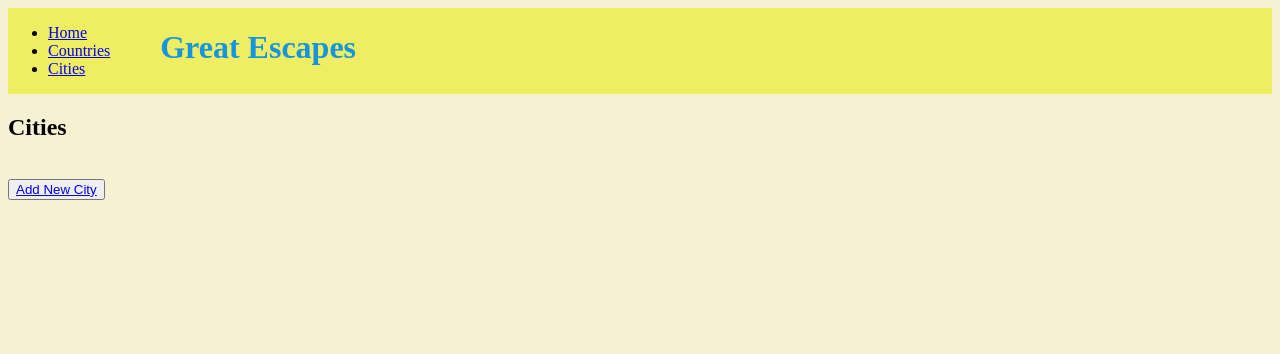
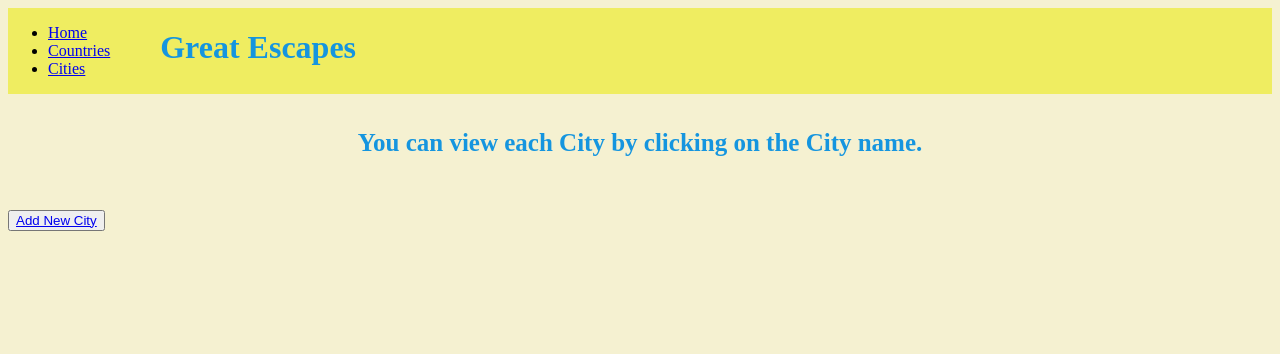
Before and after one commit to judes77/bucket_list_python_project, a Flask app: page /cities in a window 1280 px wide. Shown: the top 354 px of the page. Run offline with Flask 2, Linux system fonts and the light colour scheme; data that the repository does not hold is empty; some libraries are stand-ins or nearby versions.

Commit message:
works on css, changes to be made

```diff
--- a/static/style.css
+++ b/static/style.css
@@ -1,5 +1,4 @@
 /*index.html*/
-
 
 
 
@@ -13,12 +12,14 @@
 nav > h1{
     text-align: center;
     font-size: 40px;
+    list-style: none;
 }
 
 header {
     display: flex;
     justify-content: flex-start;
     background-color: hsl(59, 82%, 66%);
+    border-color: black;
 
 }
 
@@ -26,6 +27,7 @@ header {
 
     margin-left: 50px;
     color: rgb(21, 149, 223);
+
 }
 
 .description{
@@ -44,6 +46,17 @@ html {
 }
 /* city/index.html */
 
+body > h1 {
+    font-size: 25px;
+    text-align: center;
+    color: rgb(21, 149, 223);
+}
+
+.cityname {
+    font-size: 27px;
+}
+
+
 
 
 
@@ -58,8 +71,9 @@ html {
 
 
 /* country/index.html */
-
-
+.countryname {
+    font-size: 27px;
+}
 
 
 /* country/edit.html */
--- a/templates/cities/index.html
+++ b/templates/cities/index.html
@@ -1,22 +1,31 @@
 {% extends 'base.html' %}
 
 {% block content %}
-<h2>Cities</h2>
-
-
+<br>
+<h1>You can view each City by clicking on the City name.</h1>
+<br>
+<br>
+<button><a href="/cities/new">Add New City</a></button>
+<br>
+<br>
+<section>
 {% for city in all_cities %}
 
 
-        <a href="/cities/{{city.id}}">{{city.name}}</a><br>
+        <a class="cityname" href="/cities/{{city.id}}">{{city.name}}</a>
+        <br>
+        <br>
     <button><a href="/cities/{{ city.id }}/edit">Update</a></button>
-  <br>
-        <br>
+    <br>
+    <br>
         <form class="delete-form" action="/cities/{{city.id}}/delete" method="POST">
           <input type="submit" value="Delete" style="color: blue;">
           </form>
-
+          <br>
+          <br>
     {% endfor %}
+  </section>
 <br>
 
-<button><a href="/cities/new">Add New City</a></button>
+
 {% endblock %}
```
Also changed, not shown: templates/countries/index.html (+11 -8 lines).
